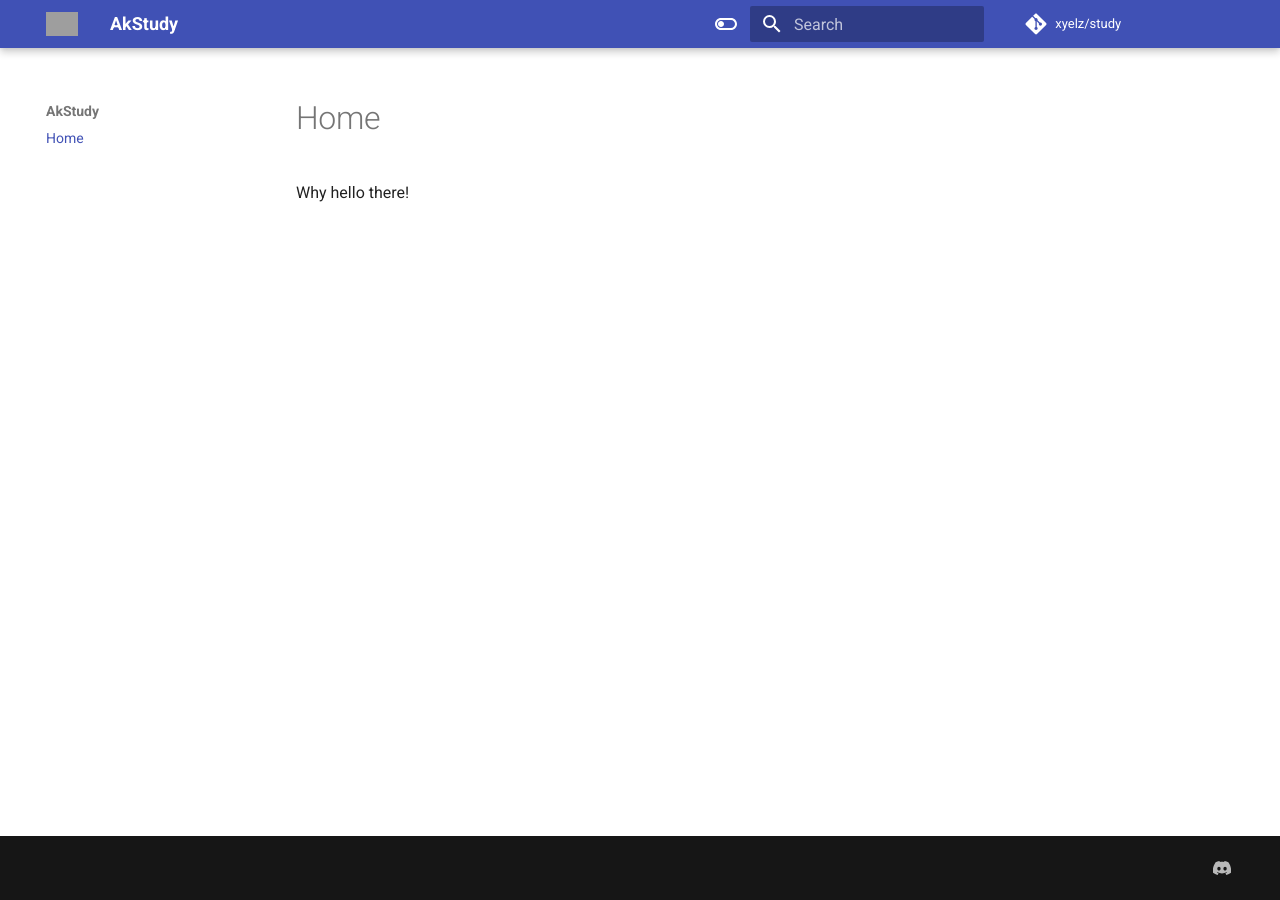
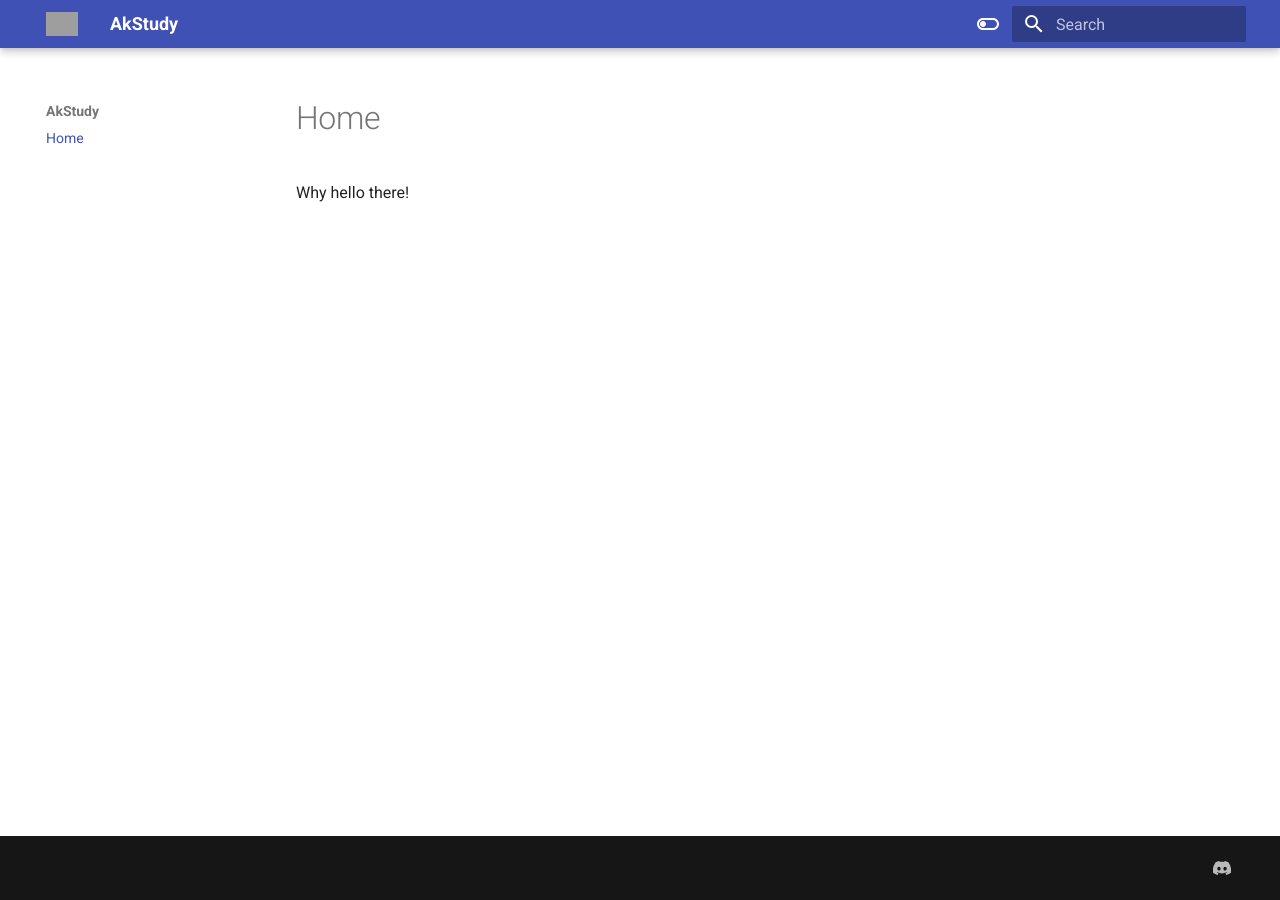
Before and after one commit to xyeLz/study, an MkDocs documentation site: the page built from docs/index.md, in a window 1280 px wide. Built offline with MkDocs 1.6.1 and Material for MkDocs 9.7.7, drawn with Linux system fonts in a browser that asks for light colours; comment, search, counter and statistics services are not loaded; grey boxes are pictures that could not be loaded.

Commit message:
Update mkdocs.yml

```diff
--- a/mkdocs.yml
+++ b/mkdocs.yml
@@ -2,8 +2,6 @@ site_name: AkStudy
 site_description: 'A place to learn all the stuff.'
 site_author: 'Alukos'
 docs_dir: docs/
-repo_name: 'xyelz/study'
-repo_url: 'https://github.com/xyelz/study'
 nav:
   - Home: index.md
 theme:
```
